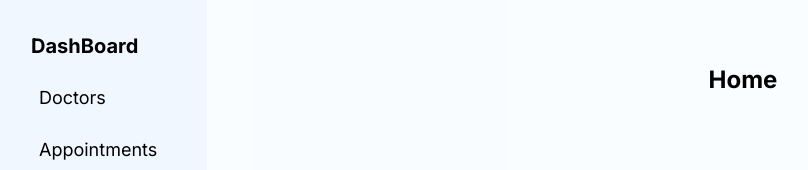
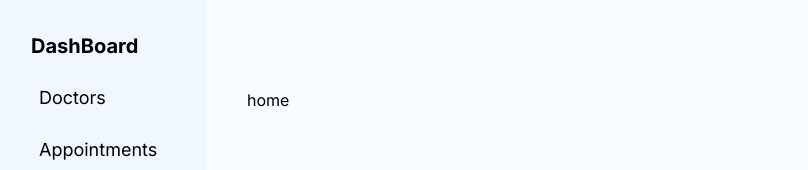
Before and after one commit to Imran-A-K/demo-dashboard-next.js, a Next.js app: page / in a window 1280 px wide. Before the commit this address had no page. Shown: the top 170 px of the page, without its empty margins (1-809 px from the left). Built offline with nearby package versions, Linux system fonts and the light colour scheme.

Commit message:
latest work

```diff
--- a/app/(with-layout)/about/page.jsx
+++ /dev/null
@@ -1,5 +0,0 @@
-function page() {
-  return <section className="">About</section>;
-}
-
-export default page;
--- a/app/(with-layout)/layout.jsx
+++ /dev/null
@@ -1,29 +0,0 @@
-"use client";
-import LeftSideBar from "@/components/LeftSideBar/LeftSideBar";
-import Title from "@/components/Title/Title";
-import { useState } from "react";
-
-function Layout({ children }) {
-  const [sideNavIsOpen, setSideNavIsOpen] = useState(false);
-  return (
-    <main className="flex max-[850px]:flex-col h-screen">
-      <aside className="flex-none w-full md:w-52 relative">
-        <LeftSideBar
-          sideNavIsOpen={sideNavIsOpen}
-          setSideNavIsOpen={setSideNavIsOpen}
-        />
-      </aside>
-      <section className="shrink w-full max-sm:h-screen bg-sky-100/20 p-10">
-        <div className="sm:px-10">
-          <Title
-            sideNavIsOpen={sideNavIsOpen}
-            setSideNavIsOpen={setSideNavIsOpen}
-          />
-        </div>
-        {children}
-      </section>
-    </main>
-  );
-}
-
-export default Layout;
--- a/app/(with-layout)/page.jsx
+++ /dev/null
@@ -1,12 +0,0 @@
-"use client";
-import { useRouter } from "next/navigation";
-import { useEffect } from "react";
-
-function Dashboard() {
-  const router = useRouter();
-  router.push("/doctors");
-  // useEffect(router.push("/doctors"), []);
-  return null;
-}
-
-export default Dashboard;
--- a/app/(with-layout)/doctors/page.jsx
+++ b/app/doctors/page.jsx
@@ -3,7 +3,6 @@ import Card from "@/components/Card/Card";
 import SelectBar from "@/components/SelectBar/SelectBar";
 import Table from "@/components/Table/Table";
 import Tabs from "@/components/Tabs/Tabs";
-import TitleSectionWithButton from "@/components/TitleSectionWithButton/TitleSectionWithButton";
 import { useEffect, useState } from "react";
 
 function Doctors() {
--- a/app/layout.jsx
+++ b/app/layout.jsx
@@ -1,5 +1,9 @@
+"use client";
+import LeftSideBar from "@/components/LeftSideBar/LeftSideBar";
 import "./globals.css";
 import { Inter } from "next/font/google";
+import Title from "@/components/Title/Title";
+import { useState } from "react";
 
 const inter = Inter({ subsets: ["latin"] });
 
@@ -9,9 +13,28 @@ export const metadata = {
 };
 
 export default function RootLayout({ children }) {
+  const [sideNavIsOpen, setSideNavIsOpen] = useState(false);
   return (
     <html lang="en">
-      <body className={inter.className}>{children}</body>
+      <body className={inter.className}>
+        <main className="flex max-[850px]:flex-col h-screen">
+          <aside className="flex-none w-full md:w-52 relative">
+            <LeftSideBar
+              sideNavIsOpen={sideNavIsOpen}
+              setSideNavIsOpen={setSideNavIsOpen}
+            />
+          </aside>
+          <section className="shrink w-full max-sm:h-screen bg-sky-100/20 p-10">
+            <div className="sm:px-10">
+              <Title
+                sideNavIsOpen={sideNavIsOpen}
+                setSideNavIsOpen={setSideNavIsOpen}
+              />
+            </div>
+            {children}
+          </section>
+        </main>
+      </body>
     </html>
   );
 }
--- /dev/null
+++ b/app/page.jsx
@@ -0,0 +1,17 @@
+"use client";
+import { useRouter } from "next/navigation";
+import { useEffect } from "react";
+
+function Dashboard() {
+  const router = useRouter();
+  // router.push("/doctors");
+  // useEffect(router.push("/doctors"), []);
+  return <div>home</div>;
+}
+
+export default Dashboard;
+{
+  /* <div className="h-screen z-50 flex justify-center items-start pt-6">
+<div className="animate-spin rounded-full h-16 w-16 border-t-2 border-b-2 border-gray-900"></div>
+</div> */
+}
--- a/components/Title/Title.jsx
+++ b/components/Title/Title.jsx
@@ -27,7 +27,7 @@ function Title({ sideNavIsOpen, setSideNavIsOpen }) {
         ></span>
       </button>
       <h1 className="capitalize font-bold text-2xl max-sm:text-xl">
-        {pathName === "/" ? "Home" : pathName.replace("/", "")}
+        {pathName === "/" ? "" : pathName.replace("/", "")}
       </h1>
     </div>
   );
--- a/components/TitleSectionWithButton/TitleSectionWithButton.jsx
+++ /dev/null
@@ -1,45 +0,0 @@
-import React, { useState } from "react";
-import PlusIcon from "../Icons/PlusIcon";
-
-function TitleSectionWithButton({}) {
-  const [sideNavIsOpen, setSideNavIsOpen] = useState(false);
-
-  return (
-    <section className="flex justify-between items-center py-6">
-      <div className="flex gap-2">
-        <button
-          className="md:hidden flex flex-col justify-center items-center"
-          onClick={() => setSideNavIsOpen(!sideNavIsOpen)}
-        >
-          <span
-            className={`bg-gray-950 dark:bg-white block transition-all duration-300 ease-out h-0.5 w-6 rounded-sm ${
-              sideNavIsOpen ? "rotate-45 translate-y-1" : "-translate-y-0.5"
-            }`}
-          ></span>
-          <span
-            className={`bg-gray-950 dark:bg-white block transition-all duration-300 ease-out h-0.5 w-6 rounded-sm my-0.5 ${
-              sideNavIsOpen ? "opacity-0" : "opacity-1"
-            }`}
-          ></span>
-          <span
-            className={`bg-gray-950 dark:bg-white block transition-all duration-300 ease-out h-0.5 w-6 rounded-sm ${
-              sideNavIsOpen ? "-rotate-45 -translate-y-1" : "translate-y-0.5"
-            }`}
-          ></span>
-        </button>
-      </div>
-      <h1 className="font-bold text-xl">Doctors</h1>
-      <button className="flex items-center gap-2 hover:bg-blue-500 hover:text-white transition-colors duration-200 bg-slate-200 rounded-md px-4 py-2">
-        Add Doctor {PlusIcon}
-      </button>
-      {/* <>
-        <SideNav
-          sideNavIsOpen={sideNavIsOpen}
-          setSideNavIsOpen={setSideNavIsOpen}
-        />
-      </> */}
-    </section>
-  );
-}
-
-export default TitleSectionWithButton;
```
Also changed, not shown: app/appointments/page.jsx (renamed from app/(with-layout)/appointments/page.jsx), app/settings/page.jsx (renamed from app/(with-layout)/settings/page.jsx).
